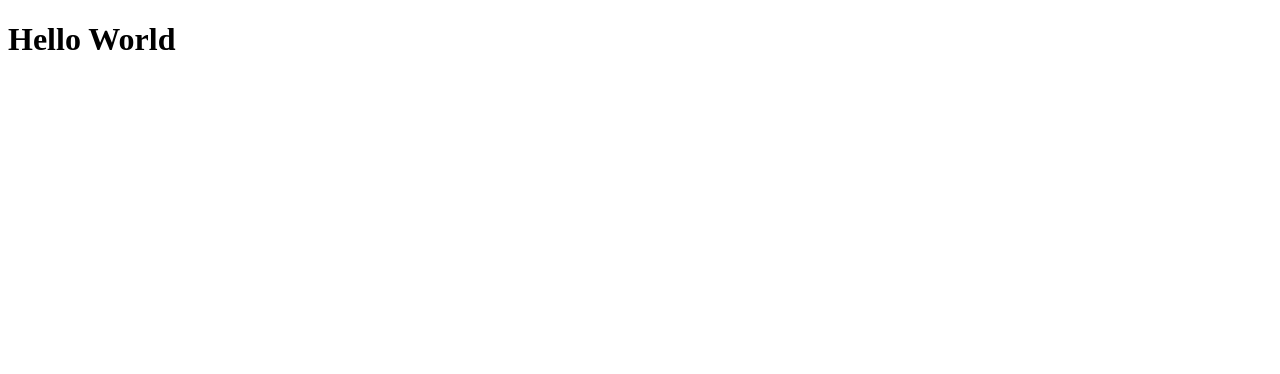
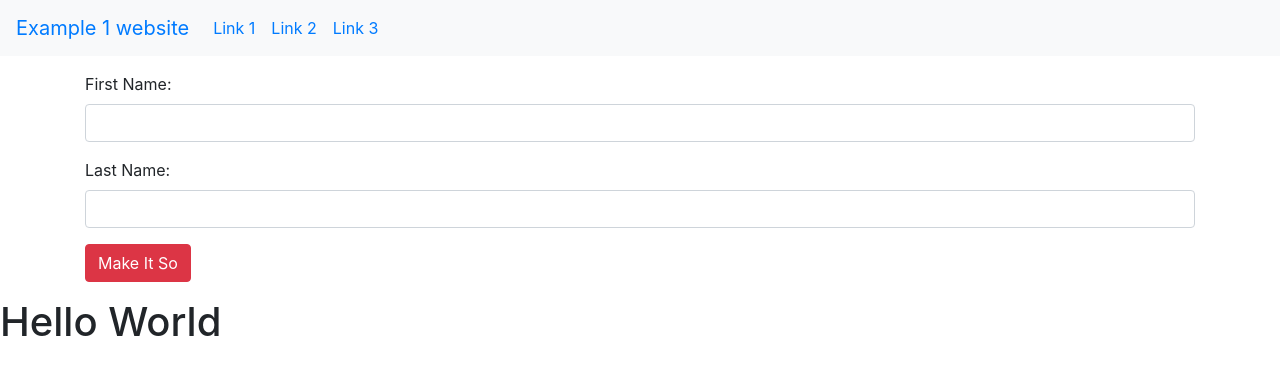
Before and after one commit to desdaile/CISC474-Excercises, a plain HTML site: page index.html in a window 1280 px wide. Drawn offline with nearby package versions, Linux system fonts and the light colour scheme.

Commit message:
added bootstrap

```diff
--- a/index.html
+++ b/index.html
@@ -3,9 +3,53 @@
   <head>
     <meta charset="utf-8" />
     <meta name="viewport" content="width=device-width" />
+    <link href="https://stackpath.bootstrapcdn.com/bootstrap/4.3.1/css/bootstrap.min.css" rel="stylesheet" integrity="sha384-ggOyR0iXCbMQv3Xipma34MD+dH/1fQ784/j6cY/iJTQUOhcWr7x9JvoRxT2MZw1T" crossorigin="anonymous">
     <title>Exercise 1</title>
   </head>
   <body>
+
+    <nav class="navbar navbar-expand-sm bg-light">
+        <div class="navbar-header">
+            <a class="navbar-brand" href="#">Example 1 website</a>
+        </div>
+
+        <ul class="navbar-nav">
+            <li class="nav-item">
+                <a class="nav-link" href="#">Link 1</a>
+            </li>
+
+            <li class="nav-item">
+                <a class="nav-link" href="#">Link 2</a>
+            </li>
+
+            <li class="nav-item">
+                <a class="nav-link" href="#">Link 3</a>
+            </li>
+        </ul>
+    </nav>
+
+
+    <div class='container'>
+        <p>
+            <form id='nameform'>
+                <div class='form-group'>
+                    <label for='fname'>First Name:</label>
+                    <input id='fname' type='text' class='form-control' required>
+                </div>
+
+                <div class='form-group'>
+                    <label for='lname'>Last Name:</label>
+                    <input id='lname' type='text' class='form-control' required>
+                </div>
+
+                <input type='submit' id='go' class='btn btn-danger' value='Make It So'>
+            </form>
+        </p>
+
+        <div id="jumbotron"></div>
+    </div>
+
     <h1>Hello World</h1>
+
   </body>
 </html>
```
